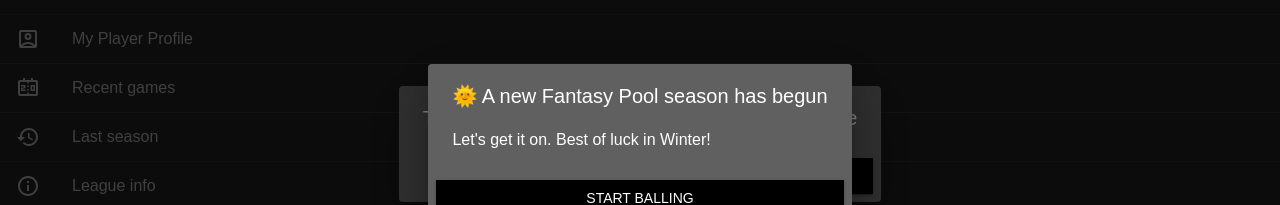
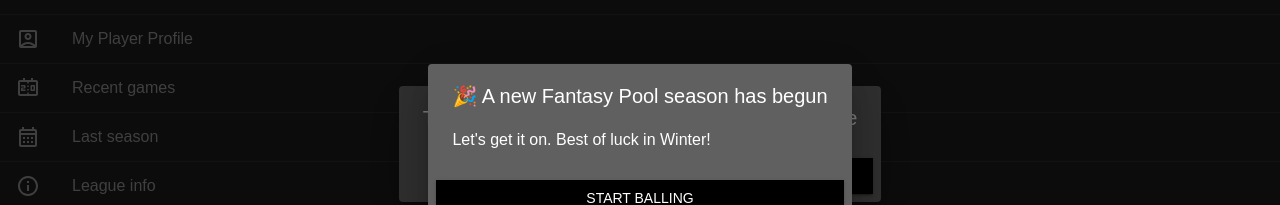
Before and after one commit to jcbauman/fantasy-pool, a React (Create React App) app: page /#/ in a window 1280 px wide. Shown: the part 256-461 px from the top of the page. Built offline with nearby package versions, Linux system fonts and the light colour scheme; no server answers; the database is empty; sample sign-in values are in the browser's storage.

Commit message:
finish autoseason

```diff
--- a/src/backend/getters.ts
+++ b/src/backend/getters.ts
@@ -50,10 +50,10 @@ export const useFetchGames = (): Game[] => {
 };
 
 export const useFetchGamesAfterDate = (): Game[] => {
-  const lastSeasonCutoff = getSeasonStart();
   const [games, setGames] = useState<Game[]>([]);
 
   useEffect(() => {
+    const lastSeasonCutoff = getSeasonStart();
     const gamesQuery = query(
       GAMES_COLLECTION,
       where("createdAt", ">", Timestamp.fromDate(new Date(lastSeasonCutoff)))
--- a/src/pages/app-admin/adminUtils.ts
+++ b/src/pages/app-admin/adminUtils.ts
@@ -76,7 +76,6 @@ const convertStringToTimestamp = (dateString: string): Timestamp => {
 // Function to update documents with correct Timestamp format
 export const updateGamesWithTimestamps = async () => {
   const querySnapshot = await getDocs(GAMES_COLLECTION);
-  let count = 0;
   querySnapshot.forEach(async (documentSnapshot) => {
     const documentData = documentSnapshot.data();
     if (Boolean(documentData.createdAt)) return;
--- a/src/pages/games/RecentGamesPage.tsx
+++ b/src/pages/games/RecentGamesPage.tsx
@@ -42,8 +42,11 @@ export const RecentGamesPage: FC = () => {
           hasMore={hasMore}
           loader={
             <CircularProgress
-              color="secondary"
-              style={{ display: "block", margin: "10px auto" }}
+              style={{
+                display: "block",
+                margin: "10px auto",
+                color: "darkred",
+              }}
             />
           }
           style={{ overflow: "visible" }}
--- a/src/pages/overview/OverviewPage.tsx
+++ b/src/pages/overview/OverviewPage.tsx
@@ -8,7 +8,6 @@ import ListItemIcon from "@mui/material/ListItemIcon";
 import ListItemText from "@mui/material/ListItemText";
 import ScoreboardOutlinedIcon from "@mui/icons-material/ScoreboardOutlined";
 import LeaderboardOutlinedIcon from "@mui/icons-material/LeaderboardOutlined";
-import EventNoteOutlinedIcon from "@mui/icons-material/EventNoteOutlined";
 import InfoOutlinedIcon from "@mui/icons-material/InfoOutlined";
 import LiveHelpOutlinedIcon from "@mui/icons-material/LiveHelpOutlined";
 import { PageContainer } from "../../shared-components/PageContainer";
@@ -24,7 +23,7 @@ import SettingsOutlinedIcon from "@mui/icons-material/SettingsOutlined";
 import AdminPanelSettingsOutlinedIcon from "@mui/icons-material/AdminPanelSettingsOutlined";
 import { sendSuccessNotification } from "../../shared-components/toasts/notificationToasts";
 import { formatSeasonString } from "../../utils/dateUtils";
-import { HistoryOutlined } from "@mui/icons-material";
+import { CalendarMonthOutlined } from "@mui/icons-material";
 
 const WRAPPED_STORAGE_KEY = "2024_wrapped_storage_keyyy";
 
@@ -39,7 +38,7 @@ export const OverviewComponent: FC = () => {
   const NEW_SEASON_STORAGE_KEY = seasonString;
 
   const onClickBlockedField = (): void => {
-    sendSuccessNotification("This tab will become available shortly");
+    sendSuccessNotification("This tab will become available shortly 👀");
   };
   const hasClickedWrapped = Boolean(localStorage.getItem(WRAPPED_STORAGE_KEY));
   const canAccessWrapped = joinedInTimeFor2024Wrapped(player?.joinDate);
@@ -139,7 +138,7 @@ export const OverviewComponent: FC = () => {
             <ListItem disablePadding>
               <ListItemButton onClick={onClickBlockedField}>
                 <ListItemIcon>
-                  <HistoryOutlined />
+                  <CalendarMonthOutlined />
                 </ListItemIcon>
                 <ListItemText primary="Last season" />
               </ListItemButton>
--- a/src/pages/overview/components/NewSeasonDialog.tsx
+++ b/src/pages/overview/components/NewSeasonDialog.tsx
@@ -5,7 +5,7 @@ import {
   DialogContent,
   DialogTitle,
 } from "@mui/material";
-import { getSeasonString } from "../../../utils/dateUtils";
+import { getSeasonEmoji, getSeasonString } from "../../../utils/dateUtils";
 
 export const NewSeasonDialog: React.FC<{
   open: boolean;
@@ -13,7 +13,9 @@ export const NewSeasonDialog: React.FC<{
 }> = ({ open, onClose }) => {
   return (
     <Dialog open={open} onClose={onClose}>
-      <DialogTitle>🌞 A new Fantasy Pool season has begun</DialogTitle>
+      <DialogTitle>
+        {getSeasonEmoji()} A new Fantasy Pool season has begun
+      </DialogTitle>
       <DialogContent>
         Let's get it on. Best of luck in {getSeasonString()}!
       </DialogContent>
--- a/src/pages/playersList/PlayersPage.tsx
+++ b/src/pages/playersList/PlayersPage.tsx
@@ -1,4 +1,5 @@
 import {
+  Link,
   Stack,
   Table,
   TableBody,
@@ -21,6 +22,7 @@ import { useNavigate } from "react-router-dom";
 import { useDispatch, useSelector } from "react-redux";
 import { RootState } from "../../redux/store";
 import { setPlayerSortBy } from "../../redux/navSlice";
+import { setHideInactivePlayers } from "../../redux/settingsSlice";
 
 const SortableStatsOrder = [
   { label: "Name", value: "name" },
@@ -135,8 +137,15 @@ export const PlayersPage: FC = () => {
           </TableBody>
         </Table>
         {hideInactivePlayers && (
-          <Stack sx={{ pt: 1, pl: 2 }}>
+          <Stack direction="row" sx={{ pt: 1, pl: 2, alignItems: "center" }}>
             <Typography variant="caption">Inactive players hidden</Typography>
+            <Link
+              color="secondary"
+              sx={{ ml: 1 }}
+              onClick={() => dispatch(setHideInactivePlayers(false))}
+            >
+              <Typography variant="caption">Show</Typography>
+            </Link>
           </Stack>
         )}
       </Stack>
--- a/src/shared-components/Loader.tsx
+++ b/src/shared-components/Loader.tsx
@@ -15,7 +15,7 @@ export const Loader: FC = () => {
         alignItems="center"
         justifyContent="center"
       >
-        <EightBallIcon width="40px" height="40px" />
+        <EightBallIcon width="40px" height="40px" color="white" />
       </Box>
     </Box>
   );
--- a/src/utils/dateUtils.ts
+++ b/src/utils/dateUtils.ts
@@ -25,6 +25,14 @@ export const getSeasonString = (date?: Date): string => {
   const now = date ?? new Date();
   const month = now.getUTCMonth();
   const seasons = ["Winter", "Spring", "Summer", "Fall"];
+  const seasonIndex = Math.floor(month / 3);
+  return seasons[seasonIndex];
+};
+
+export const getSeasonEmoji = (date?: Date): string => {
+  const now = date ?? new Date();
+  const month = now.getUTCMonth();
+  const seasons = ["🎉", "🌺", "🌞", "🎃"];
   const seasonIndex = Math.floor(month / 3);
   return seasons[seasonIndex];
 };
```
Also changed, not shown: src/pages/last-season/LastSeasonPage.tsx (+1 -7 lines).
